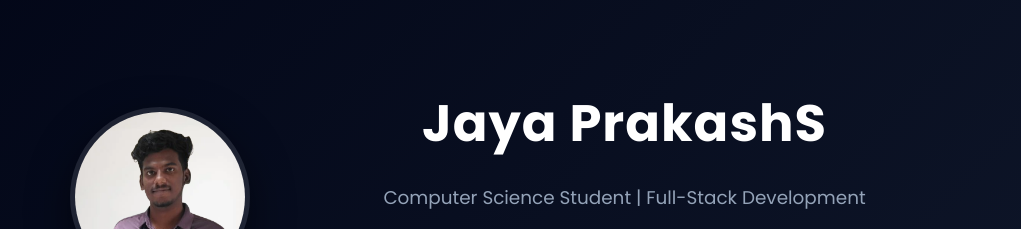
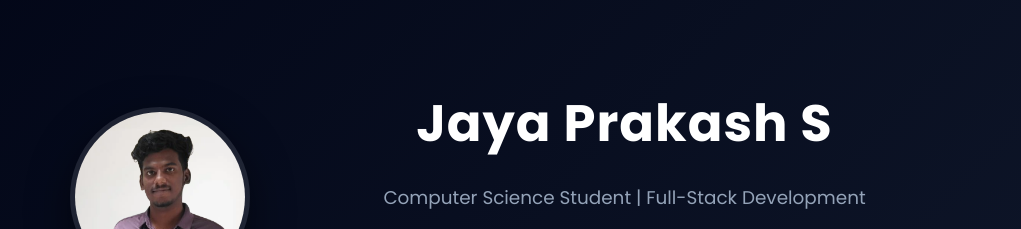
Before and after one commit to JayaprakashS18/jayaprakash-portfolio, a plain HTML site: page index.html in a window 1280 px wide. Shown: the top 229 px of the page, without its empty margins (128-1149 px from the left). Drawn offline with Linux system fonts and the light colour scheme.

Commit message:
Fix HTML formatting and structure

```diff
--- a/index.html
+++ b/index.html
@@ -22,7 +22,7 @@
     <img src="Photo.png" alt="Jaya Prakash" class="profile-pic">
 
     <div class="hero-text">
-      <h1>Jaya PrakashS</h1>
+      <h1>Jaya Prakash S</h1>
       <p>Computer Science Student | Full-Stack Development</p>
 
       <div class="buttons">
```
